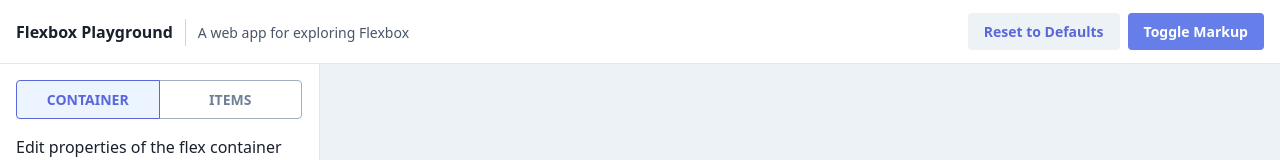
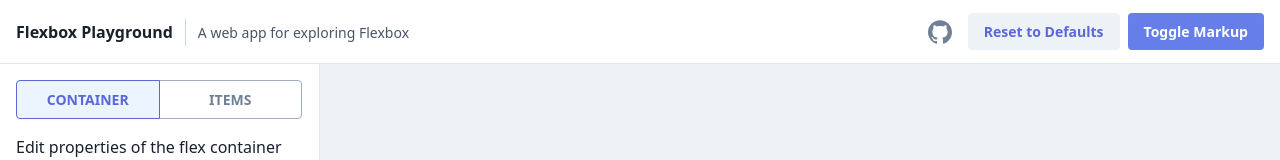
Before and after one commit to two-beards/flexbox-playground, a Vue app: page / in a window 1280 px wide. Shown: the top 160 px of the page. Built offline with nearby package versions, Linux system fonts and the light colour scheme.

Commit message:
add github icon

```diff
--- a/package.json
+++ b/package.json
@@ -3,10 +3,10 @@
   "version": "0.1.0",
   "private": true,
   "scripts": {
-    "serve": "vue-cli-service serve",
+    "serve": "vue-cli-service serve --open",
     "build": "vue-cli-service build --modern",
     "lint": "vue-cli-service lint",
-    "dev": "vue-cli-service serve"
+    "dev": "vue-cli-service serve --open"
   },
   "dependencies": {
     "core-js": "^3.6.4",
--- a/src/components/AppHeader.vue
+++ b/src/components/AppHeader.vue
@@ -4,7 +4,15 @@
       Flexbox Playground
       <span class="ml-2 py-1 pl-2 border-l border-gray-400 font-normal text-sm text-gray-700">&nbsp;A web app for exploring Flexbox</span>
     </span>
-    <span>
+    <span class="items-center flex">
+      <a
+        href="https://github.com/mikemcbride/flexbox-playground/"
+        target="_blank"
+        rel="noreferrer noopener"
+        title="View on GitHub"
+        class="no-underline text-gray-600 hover:text-gray-900 inline-block mr-4 w-6 h-6">
+        <GitHubIcon />
+      </a>
       <button
         class="text-sm cursor-pointer rounded px-4 py-2 border-none mr-2 inline-block text-indigo-600 bg-gray-200 hover:bg-gray-300 font-semibold"
         @click="resetDefaults">
@@ -22,8 +30,13 @@
 
 <script>
 import { mapActions } from 'vuex'
+import GitHubIcon from '@/components/GitHubIcon'
+
 export default {
   name: 'AppHeader',
+  components: {
+    GitHubIcon,
+  },
   methods: {
     ...mapActions(['toggleMarkup', 'resetDefaults'])
   }
--- /dev/null
+++ b/src/components/GitHubIcon.vue
@@ -0,0 +1,15 @@
+<template lang="html" functional>
+  <svg viewBox="0 0 24 24" :fill="props.fillColor" xmlns="http://www.w3.org/2000/svg"><path d="M12 .297c-6.63 0-12 5.373-12 12 0 5.303 3.438 9.8 8.205 11.385.6.113.82-.258.82-.577 0-.285-.01-1.04-.015-2.04-3.338.724-4.042-1.61-4.042-1.61C4.422 18.07 3.633 17.7 3.633 17.7c-1.087-.744.084-.729.084-.729 1.205.084 1.838 1.236 1.838 1.236 1.07 1.835 2.809 1.305 3.495.998.108-.776.417-1.305.76-1.605-2.665-.3-5.466-1.332-5.466-5.93 0-1.31.465-2.38 1.235-3.22-.135-.303-.54-1.523.105-3.176 0 0 1.005-.322 3.3 1.23.96-.267 1.98-.399 3-.405 1.02.006 2.04.138 3 .405 2.28-1.552 3.285-1.23 3.285-1.23.645 1.653.24 2.873.12 3.176.765.84 1.23 1.91 1.23 3.22 0 4.61-2.805 5.625-5.475 5.92.42.36.81 1.096.81 2.22 0 1.606-.015 2.896-.015 3.286 0 .315.21.69.825.57C20.565 22.092 24 17.592 24 12.297c0-6.627-5.373-12-12-12"/></svg>
+</template>
+
+<script>
+export default {
+  name: 'GitHubIcon',
+  props: {
+    fillColor: {
+      type: String,
+      default: 'currentColor'
+    }
+  }
+}
+</script>
```
